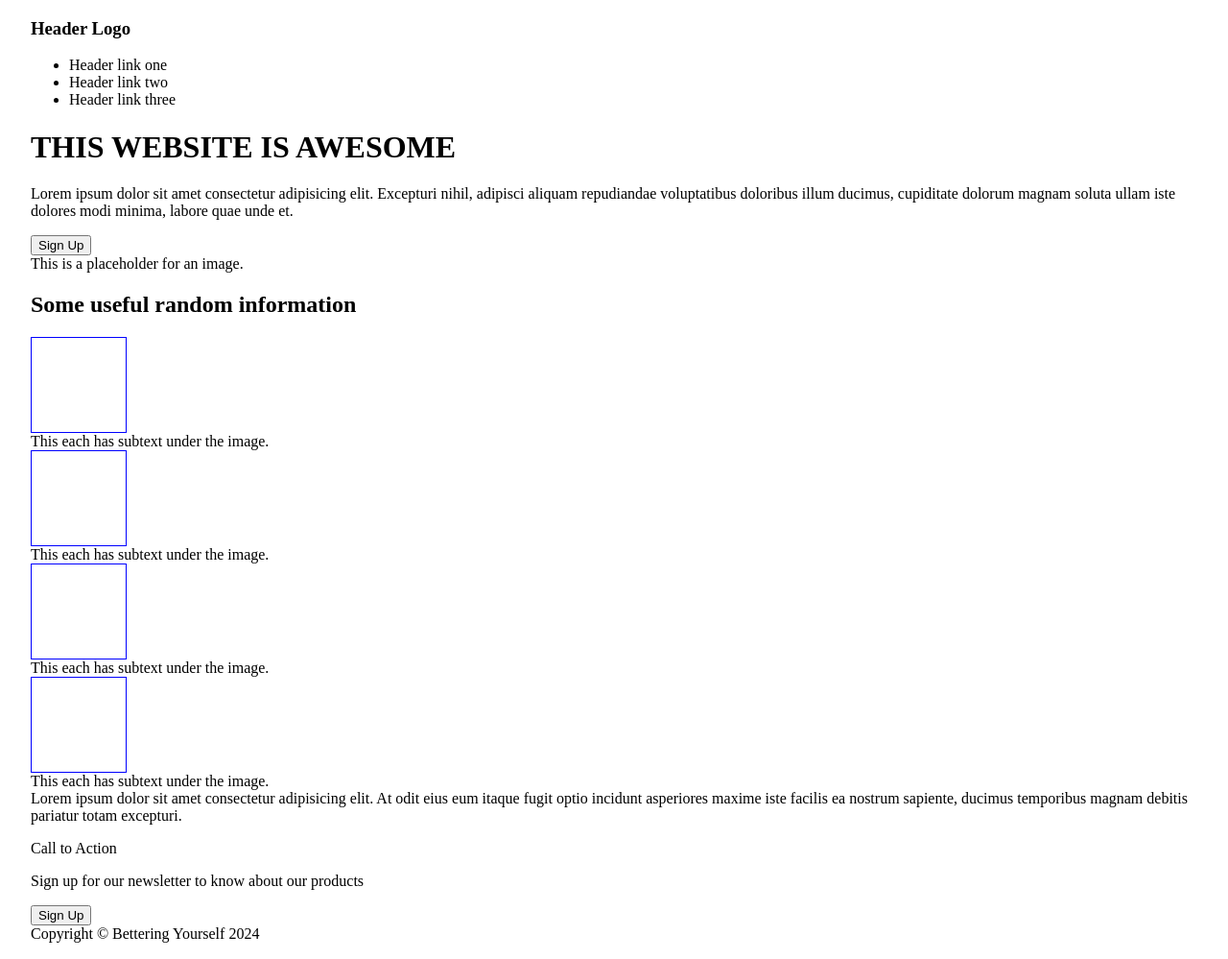
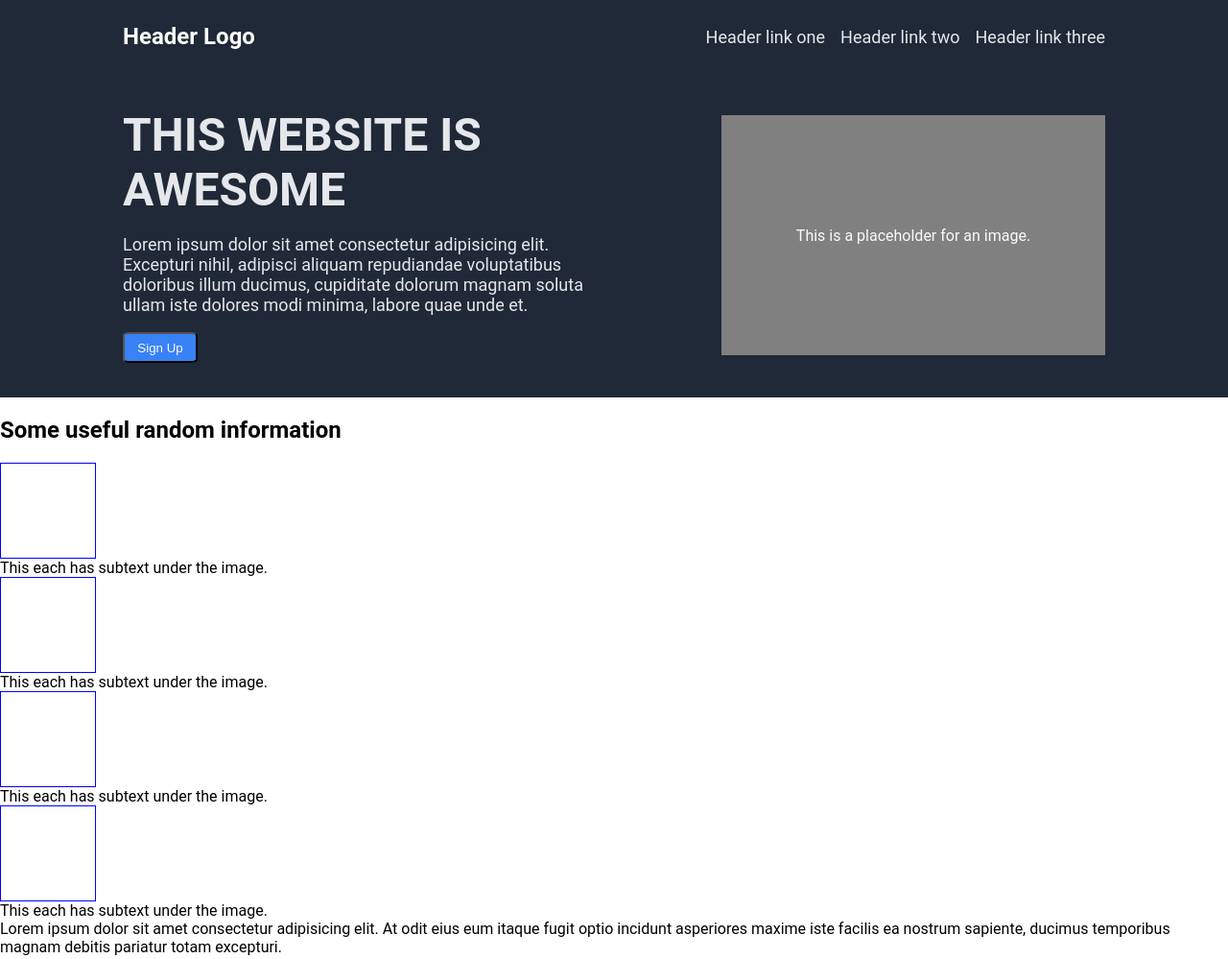
Before and after one commit to WaiYanKyaw95/TOP-Landing-Page, a plain HTML site: page index.html in a window 1280 px wide. Shown: the top 999 px of the page at 96% size. Drawn offline with Linux system fonts and the light colour scheme.

Commit message:
Update styling
Update index.html and styles.css for header and hero sections

```diff
--- a/index.html
+++ b/index.html
@@ -12,19 +12,21 @@
         <nav>
             <H3>Header Logo</H3>
             <ul>
-                <li>Header link one</li>
-                <li>Header link two</li>
-                <li>Header link three</li>
+                <li><a href="#">Header link one</a></li>
+                <li><a href="#">Header link two</a></li>
+                <li><a href="#">Header link three</a></li>
             </ul>
         </nav>
     </div>
 
     <div class="hero">
-        <H1>THIS WEBSITE IS AWESOME</H1>
-        <p>Lorem ipsum dolor sit amet consectetur adipisicing elit. Excepturi nihil, adipisci aliquam repudiandae voluptatibus doloribus illum ducimus, cupiditate dolorum magnam soluta ullam iste dolores modi minima, labore quae unde et.</p>
-        <form action="">
-            <input type="button" value="Sign Up">
-        </form>
+        <div class="hero-text">
+            <H1>THIS WEBSITE IS AWESOME</H1>
+            <p>Lorem ipsum dolor sit amet consectetur adipisicing elit. Excepturi nihil, adipisci aliquam repudiandae voluptatibus doloribus illum ducimus, cupiditate dolorum magnam soluta ullam iste dolores modi minima, labore quae unde et.</p>
+            <form action="">
+                <input class="signup-button" type="button" value="Sign Up">
+            </form>
+        </div>
         <div class="hero-image">
             This is a placeholder for an image.
         </div>
--- a/styles.css
+++ b/styles.css
@@ -4,7 +4,69 @@
 
 body {
     margin: 0;
-    padding: 0 2em;
+    padding: 0;
+    font-family: roboto, arial;
+}
+
+h1 {
+    font-size: 48px;
+    margin: 0;
+    padding: 0;
+}
+
+h3 {
+    font-size: 24px;
+}
+
+.hero {
+    display: flex;
+    align-items: center;
+    justify-content: space-between;
+    padding: 36px 10%;
+    background-color: #1f2937;
+    gap: 16px;
+}
+
+.hero-text {
+    color: #e5e7eb;
+    width: 50%;
+}
+
+.hero-text > p {
+    font-size: 18px;
+}
+
+.hero-image {
+    width: 400px;
+    height: 250px;
+    background-color: grey;
+    flex-shrink: 0;
+    display: flex;
+    justify-content: center;
+    align-items: center;
+    color: #f9faf8;
+}
+
+nav {
+    display: flex;
+    justify-content: space-between;
+    align-items: center;
+    background-color: #1f2937;
+    color: #f9faf8;
+
+    padding: 0 10%;
+}
+
+ul {
+    display: flex;
+    list-style-type: none;
+    gap: 16px;
+}
+
+a {
+    text-decoration: none;
+    font-size: 18px;
+    color: #e5e7eb;
 }
 
 .info-image {
@@ -12,3 +74,10 @@ body {
     height: 100px;
     border: 1px solid blue;
 }
+
+.signup-button {
+    padding: 0.5em 1em;
+    border-radius: 10%;
+    background-color: #3882f6;
+    color: #f9faf8;
+}
```
